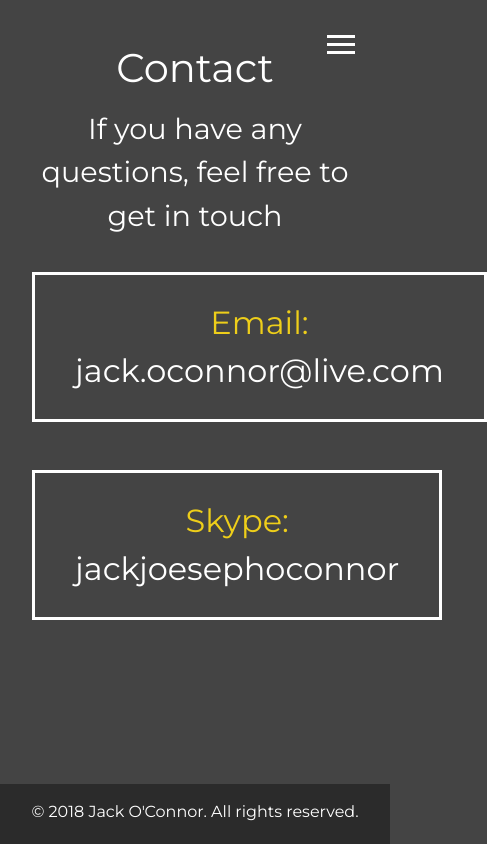
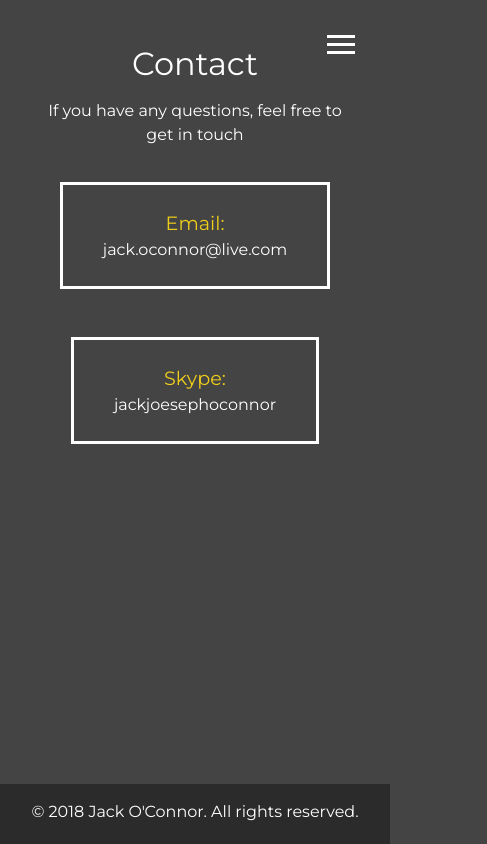
Before and after one commit to jackjoconnor/Porfolio-Website, a website: page dist/contact.html in a window 390 px wide. Shown: the whole page, 487 px wide, since content can reach past the window. Drawn offline with Linux system fonts and the light colour scheme.

Commit message:
Fixed media queries mainly font size of headings and text.

```diff
--- a/scss/_mobile.scss
+++ b/scss/_mobile.scss
@@ -29,7 +29,47 @@
 // Desktops and Laptops
 @include mediaLg {
 
+    main {
+        align-items: center;
+        text-align: center;
+
+
+        .container {
+            padding-top: 5rem;
+        }
+
+        &#home h1 {
+            margin-top: 10vh;
+        }
+
+        .lg-heading {
+            font-size: 4rem;
+            line-height: 1;
+            margin-bottom: 1rem;
+
+            span {
+                display: inline-block;
+            }
+        }
+
+        .text-secondary {
+            font-size: 4rem;
+        }
+
+        .sm-heading {
+            font-size: 2rem;
+
+            &.position {
+                font-size: 2rem;
+            }
+        }
+    }
+
     .about-info {
+
+        .bio-size {
+            font-size: 2rem;
+        }
 
         p {
             font-size: 1.1rem;
@@ -52,6 +92,25 @@
     .projects {
         grid-template-columns: repeat(3, 1fr);
     }
+
+    .boxes {
+        display: flex;
+        flex-wrap: wrap;
+        justify-content: space-evenly;
+        align-items: center;
+        margin-top: 1rem;
+
+        .box-content {
+            font-size: 2rem;
+
+            span {
+                // display: block;
+                font-size: 2.5rem;
+            }
+        }
+    }
+
+
 }
 
 // Tablets and Small Laptops
@@ -60,9 +119,35 @@
         align-items: center;
         text-align: center;
 
+
+        .container {
+            padding-top: 5rem;
+        }
+
+        &#home h1 {
+            margin-top: 10vh;
+        }
+
         .lg-heading {
+            font-size: 3rem;
             line-height: 1;
-            margin-bottom: 1rem
+            margin-bottom: 1rem;
+
+            span {
+                display: inline-block;
+            }
+        }
+
+        .text-secondary {
+            font-size: 3rem;
+        }
+
+        .sm-heading {
+            font-size: 1.5rem;
+
+            &.position {
+                font-size: 1.5rem;
+            }
         }
     }
 
@@ -104,6 +189,10 @@
 
         grid-template-columns: 1fr;
 
+        .bio-size {
+            font-size: 1.5rem;
+        }
+
         p {
             font-size: 1.1rem;
             text-align: left;
@@ -125,6 +214,23 @@
     .projects {
         grid-template-columns: repeat(2, 1fr);
     }
+
+    .boxes {
+        display: flex;
+        flex-wrap: wrap;
+        justify-content: space-evenly;
+        align-items: center;
+        margin-top: 1rem;
+
+        .box-content {
+            font-size: 1.5rem;
+
+            span {
+                display: block;
+                font-size: 2rem;
+            }
+        }
+    }
 }
 
 // Smartphones
@@ -132,13 +238,39 @@
     main {
         padding: 2rem;
 
+        .container {
+            padding-top: 5rem;
+        }
+
         &#home h1 {
             margin-top: 10vh;
         }
 
+        span {
+            display: inline-block;
+        }
+
         .lg-heading {
             margin-top: 1rem;
-            font-size: 2.5rem;
+            font-size: 2rem;
+        }
+
+        .text-secondary {
+            font-size: 2rem;
+        }
+
+        .sm-heading {
+            font-size: 1rem;
+
+            &.position {
+                font-size: 1rem;
+            }
+        }
+    }
+
+    ul.menu-nav.show {
+        a.nav-link {
+            font-size: 1.5rem;
         }
     }
 
@@ -151,6 +283,10 @@
             "job3";
 
         grid-template-columns: 1fr;
+
+        .bio-size {
+            font-size: 1rem;
+        }
 
         p {
             font-size: 0.9rem;
@@ -170,8 +306,26 @@
 
     }
 
-
     .projects {
         grid-template-columns: 1fr;
     }
+
+
+    .boxes {
+        display: flex;
+        flex-wrap: wrap;
+        justify-content: space-evenly;
+        align-items: center;
+        margin-top: 1rem;
+
+        .box-content {
+            font-size: 1rem;
+
+            span {
+                display: block;
+                font-size: 1.2rem;
+            }
+        }
+    }
+
 }
```
Also changed, not shown: dist/about.html, dist/contact.html, dist/css/main.css, dist/index.html.
